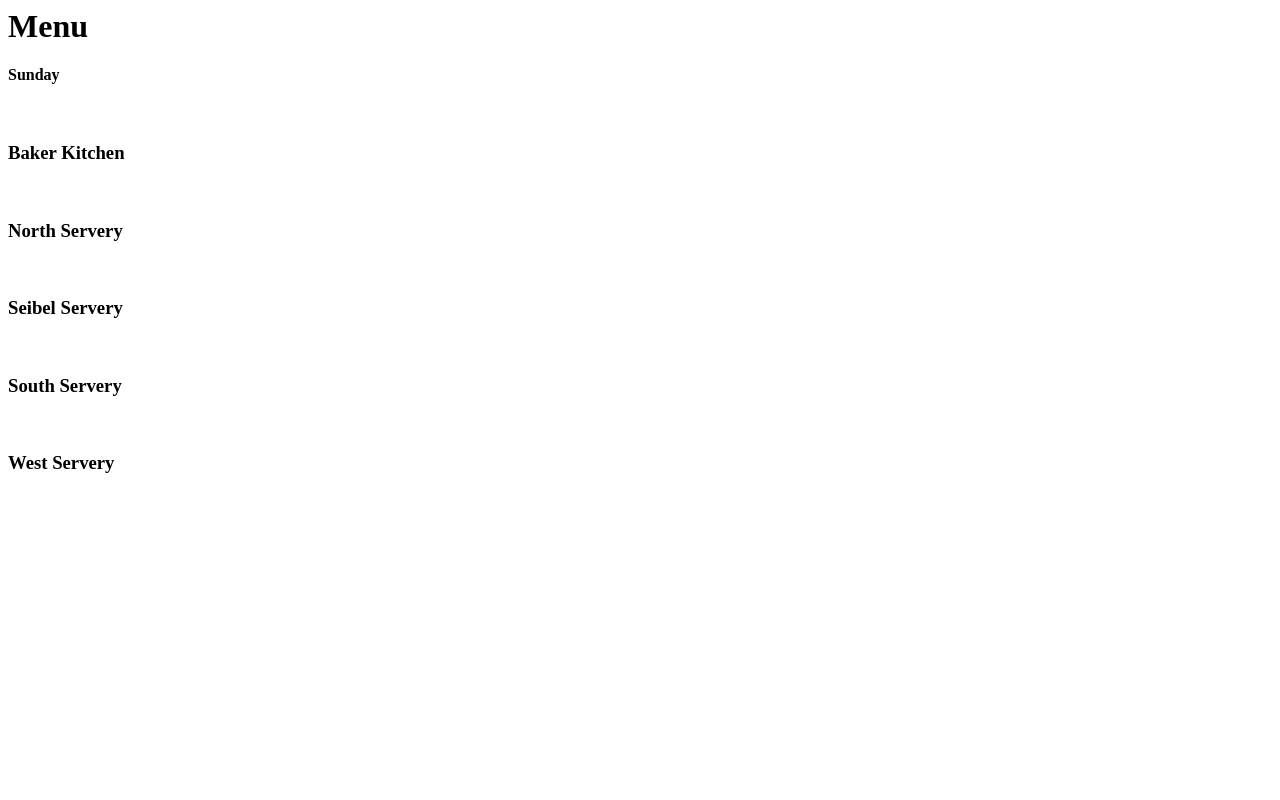
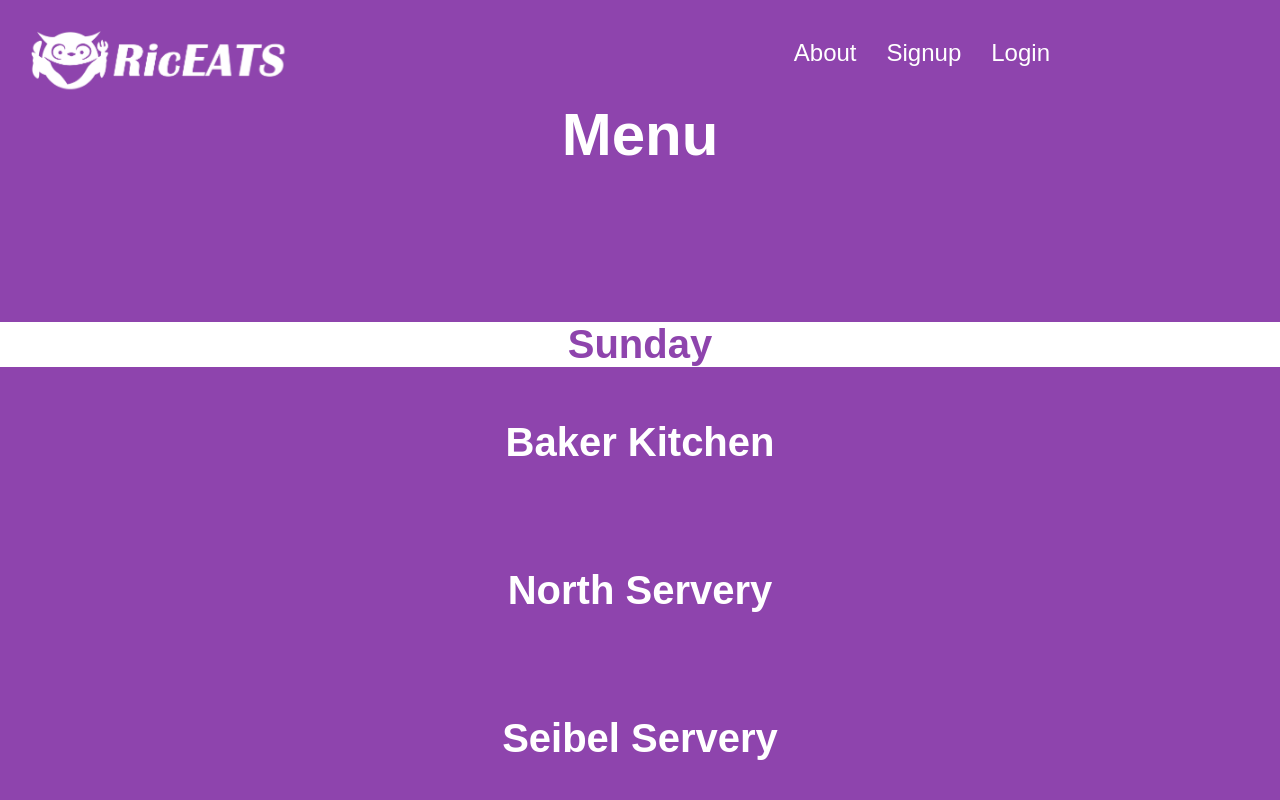
Before and after one commit to CammyCow/HackRice11ProjectEat, a website: page deployable/menu.html in a window 1280 px wide. Shown: the top 800 px of the page. Drawn offline with Linux system fonts and the light colour scheme; no server answers.

Commit message:
Add files via upload

```diff
--- a/deployable/menu.html
+++ b/deployable/menu.html
@@ -1,28 +1,78 @@
+<html>
 
-<html>
 <head>
-  <title>RiceEats Menu</title>
+  <title>RicEATS Menu</title>
+  <link rel="icon" type="image/png" href="favicon.png" sizes="96x96">
+  <link rel="stylesheet" href="main_style.css" />
+</head>
 
+<body>
+<a href="main.html"><img src="logo_white.png" height=60px id="lg"></a>
 
-</head>
-<body>
-  <style>
-  div.container {
-    position:relative
-  }
+<nav class="nav">
+    <div class="container">
+        <div class="logo">
+        </div>
+        <div id="mainListDiv" class="main_list">
+            <ul class="navlinks">
+                <li><a href="about.html">About</a></li>
+                <li><a href="signup.html" class="link">Signup</a> </li>
+                <li><a href="index.html" class="link">Login</a></li>
+            </ul>
+        </div>
+        <span class="navTrigger">
+            <i></i>
+            <i></i>
+            <i></i>
+        </span>
+    </div>
+</nav>
+
+<style>
+
+    body{
+        background-color: #8e44ad;
+    }
+
+    div.container {
+        position:relative;
+        color: white;
+    }
   div.container p{
     margin: 0;
     position: absolute;
     top: 50%;
     left: 50%;
     margin-right: -50%;
-    transform: translate(-50%, -50%)
+    transform: translate(-50%, -50%);
+    color: white;
   }
+  #date{
+    color: #8e44ad;
+    background-color: white;
+    font-size: 40px;
+  }
+  h3{
+      color:white;
+      font-size: 40px;
+  }
+  p{
+      color:white;
+  }
+  div{
+      text-align: center;
+      font-size: 20px;
+      padding-left: 100px;
+      padding-right: 100px;
+
+
+  }
+
   </style>
 
 <div class = "container"><h1>Menu</h1></div>
-<div id="date" class = "container"> </div>
-<br>
+<div id="date" class = "container"></div>
+
 <div id="display">
   <div id = "Baker Kitchen">
     <h3>Baker Kitchen</h3>
```
Also changed, not shown: deployable/menu.js (indentation only).
